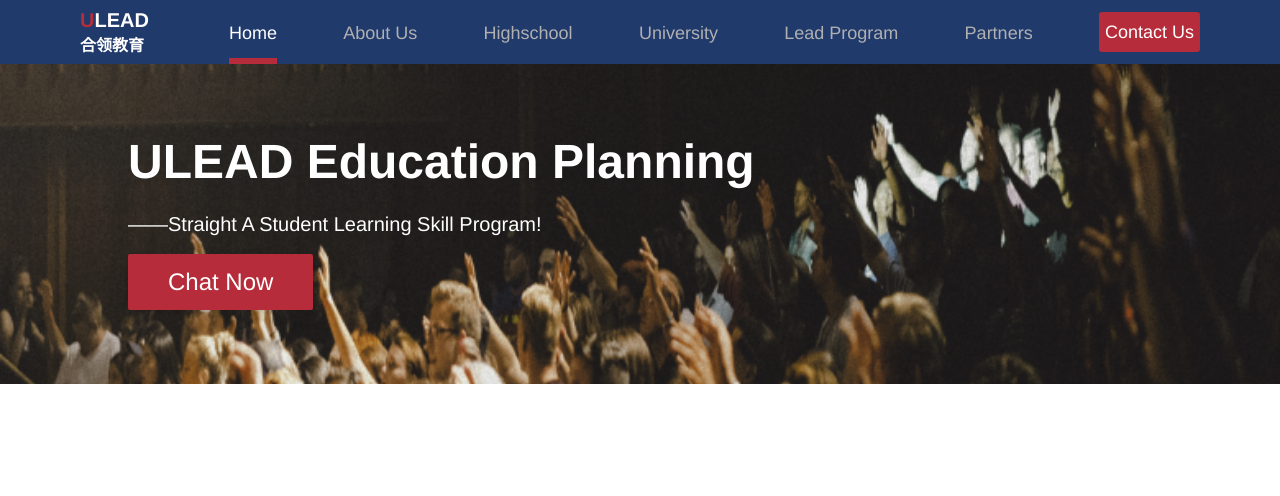
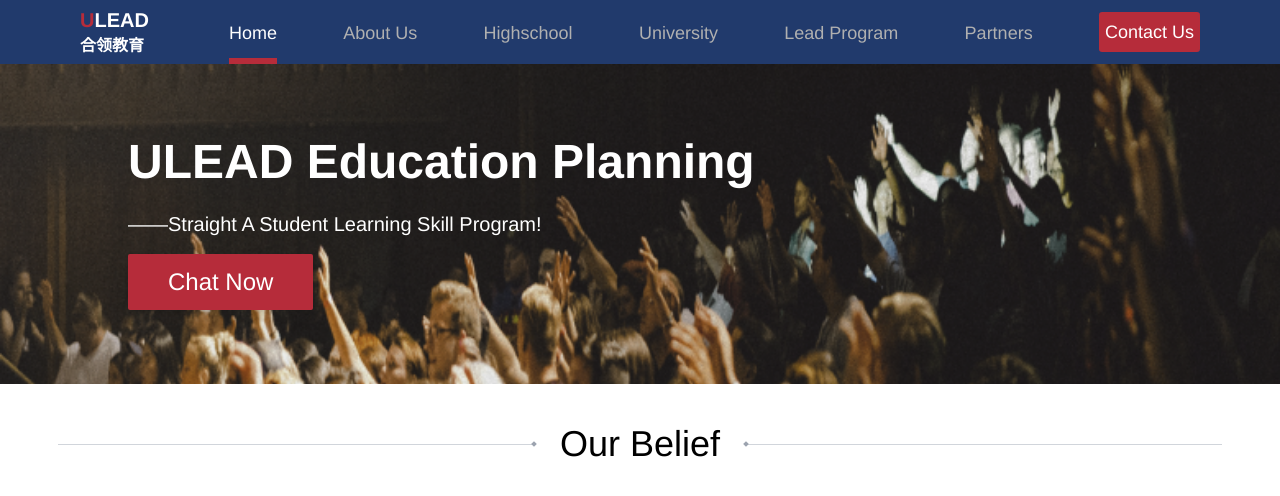
Before and after one commit to jacobsun000/ulead, a Next.js app: page / in a window 1280 px wide. Shown: the top 496 px of the page. Built offline with nearby package versions, Linux system fonts and the light colour scheme.

Commit message:
feat: Main page section header component

```diff
--- a/app/page.js
+++ b/app/page.js
@@ -6,6 +6,33 @@
     <div>
       <Header currentPath="/" />
       <MainSection />
+      <SectionHeader title="Our Belief" />
+    </div>
+  );
+}
+
+function SectionHeader({ title }) {
+  return (
+    <div className="flex flex-col items-center mb-8 mt-10 mx-8">
+      {/* Title with surrounding lines and diamonds */}
+      <div className="flex items-center w-full justify-center">
+        {/* Left line with diamond */}
+        <div className="flex items-center w-1/4 md:w-2/5 justify-end">
+          <div className="w-full border-t border-gray-300"></div>
+          <div className="w-1 h-1 translate-x-[-0.5rem] bg-gray-400 rotate-45 transform ml-2"></div> {/* Diamond */}
+        </div>
+
+        {/* Title */}
+        <h2 className="text-2xl md:text-4xl md:font-medium text-black mx-6 md:mx-4">
+          {title}
+        </h2>
+
+        {/* Right line with diamond */}
+        <div className="flex items-center w-1/4 md:w-2/5">
+          <div className="w-1 h-1 translate-x-[0.5rem] bg-gray-400 rotate-45 transform mr-2"></div> {/* Diamond */}
+          <div className="w-full border-t border-gray-300"></div>
+        </div>
+      </div>
     </div>
   );
 }
```
